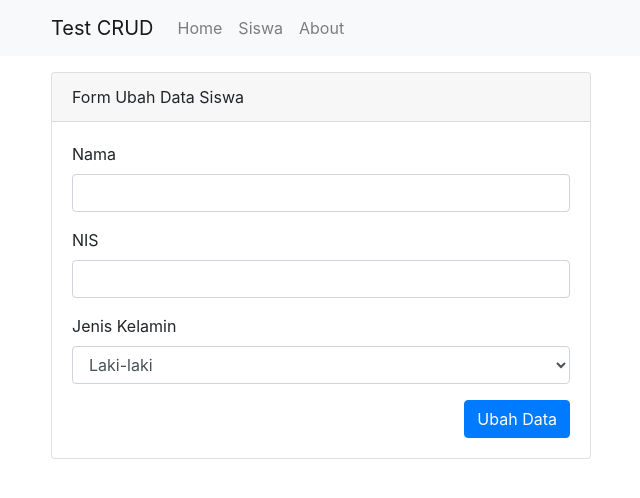
After one commit to rfauzan24/test-crud, a CodeIgniter app: page /crud_test/index.php/siswa/ubah/1 in a window 1280 px wide. The commit adds this page. Shown: the top 498 px of the page, without its empty margins (34-674 px from the left). Run offline with CodeIgniter, Linux system fonts and the light colour scheme; data that the repository does not hold is empty.

Commit message:
Finish CRUD

```diff
--- a/application/config/autoload.php
+++ b/application/config/autoload.php
@@ -58,7 +58,7 @@ $autoload['packages'] = array();
 |
 |	$autoload['libraries'] = array('user_agent' => 'ua');
 */
-$autoload['libraries'] = array('database', 'form_validation');
+$autoload['libraries'] = array('database', 'form_validation', 'session');
 
 /*
 | -------------------------------------------------------------------
--- a/application/controllers/Siswa.php
+++ b/application/controllers/Siswa.php
@@ -31,6 +31,40 @@ class Siswa extends CI_Controller
             $this->load->view('templates/footer');
         } else {
             $this->Siswa_model->tambahDataSiswa();
+            $this->session->set_flashdata('flash', 'Ditambahkan');
+            redirect('siswa');
+        }
+    }
+
+    public function hapus($id_siswa)
+    {
+        $this->Siswa_model->hapusDataSiswa($id_siswa);
+        $this->session->set_flashdata('flash', 'Dihapus');
+        redirect('siswa');
+    }
+
+    public function detail($id_siswa)
+    {
+        $data['judul'] = 'Detail Data Siswa';
+        $data['siswa'] = $this->Siswa_model->getSiswaById($id_siswa);
+        $this->load->view('templates/header', $data);
+        $this->load->view('siswa/detail', $data);
+        $this->load->view('templates/footer');
+    }
+    public function ubah($id_siswa)
+    {
+        $data['judul'] = 'Form Ubah Data Siswa';
+        $data['siswa'] = $this->Siswa_model->getSiswaById($id_siswa);
+        $data['jenis_kelamin'] = ['Laki-laki', 'Perempuan'];
+        $this->form_validation->set_rules('nama_siswa', 'Nama', 'required');
+        $this->form_validation->set_rules('nis', 'NIS', 'required|numeric');
+        if ($this->form_validation->run() == false) {
+            $this->load->view('templates/header', $data);
+            $this->load->view('siswa/ubah', $data);
+            $this->load->view('templates/footer');
+        } else {
+            $this->Siswa_model->ubahDataSiswa();
+            $this->session->set_flashdata('flash', 'Diubah');
             redirect('siswa');
         }
     }
--- a/application/models/Siswa_model.php
+++ b/application/models/Siswa_model.php
@@ -20,4 +20,34 @@ class Siswa_model extends CI_Model
 
         $this->db->insert('siswa', $data);
     }
+
+    public function hapusDataSiswa($id_siswa)
+    {
+        // $this->db->where('id_siswa', $id_siswa);
+        $this->db->delete('siswa', ['id_siswa' => $id_siswa]);
+    }
+
+    public function getSiswaById($id_siswa)
+    {
+        return $this->db->get_where('siswa', ['id_siswa' => $id_siswa])->row_array();
+    }
+
+    public function ubahDataSiswa()
+    {
+        $data = [
+            "nama_siswa" => $this->input->post('nama_siswa', true),
+            "nis" => $this->input->post('nis', true),
+            "jenis_kelamin" => $this->input->post('jenis_kelamin', true),
+        ];
+        $this->db->where('id_siswa', $this->input->post('id_siswa'));
+        $this->db->update('siswa', $data);
+    }
+    public function cariDataSiswa()
+    {
+        $keyword = $this->input->post('keyword', true);
+        $this->db->like('nama_siswa', $keyword);
+        $this->db->or_like('nis', $keyword);
+        // $this->db->or_like('jenis_kelamin', $keyword);
+        return $this->db->get('siswa')->result_array();
+    }
 }
--- /dev/null
+++ b/application/views/siswa/ubah.php
@@ -0,0 +1,44 @@
+<div class="container">
+
+    <div class="row mt-3">
+        <div class="col-md-6">
+
+            <div class="card">
+                <div class="card-header">
+                    Form Ubah Data Siswa
+                </div>
+                <div class="card-body">
+                    <form action="" method="post">
+                        <input type="hidden" name="id_siswa" value="<?= $siswa['id_siswa']; ?>">
+                        <div class="form-group">
+                            <label for="nama">Nama</label>
+                            <input type="text" name="nama_siswa" class="form-control" id="nama_siswa" value="<?= $siswa['nama_siswa']; ?>">
+                            <small class="form-text text-danger"><?= form_error('nama_siswa'); ?></small>
+                        </div>
+                        <div class="form-group">
+                            <label for="nis">NIS</label>
+                            <input type="text" name="nis" class="form-control" id="nis" value="<?= $siswa['nis']; ?>">
+                            <small class="form-text text-danger"><?= form_error('nis'); ?></small>
+                        </div>
+                        <div class="form-group">
+                            <label for="jenis_kelamin">Jenis Kelamin</label>
+                            <select class="form-control" id="jenis_kelamin" name="jenis_kelamin">
+                                <?php foreach ($jenis_kelamin as $j) : ?>
+                                    <?php if ($j == $siswa['jenis_kelamin']) : ?>
+                                        <option value="<?= $j; ?>" selected><?= $j; ?></option>
+                                    <?php else : ?>
+                                        <option value="<?= $j; ?>"><?= $j; ?></option>
+                                    <?php endif; ?>
+                                <?php endforeach; ?>
+                            </select>
+                        </div>
+                        <button type="submit" name="ubah" class="btn btn-primary float-right">Ubah Data</button>
+                    </form>
+                </div>
+            </div>
+
+
+        </div>
+    </div>
+
+</div>
```
Also changed, not shown: application/views/siswa/detail.php (added, +19 -0 lines), application/views/siswa/index.php (+20 -3 lines).
